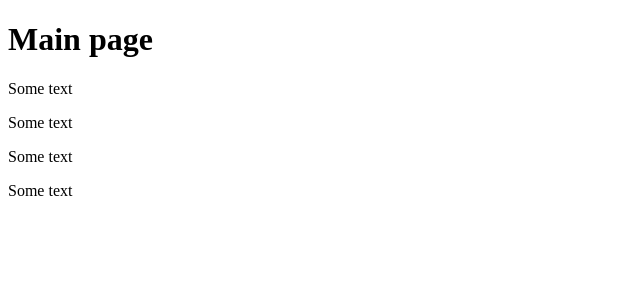
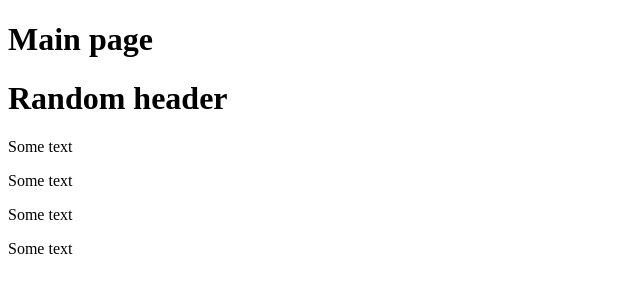
Before and after one commit to Maks-Suprunenko/RRPS01, a plain HTML site: page index.html in a window 1280 px wide. Shown: the whole page, without its empty margins (0-640 px from the left). Drawn offline with Linux system fonts and the light colour scheme.

Commit message:
added h2

```diff
--- a/index.html
+++ b/index.html
@@ -6,6 +6,7 @@
 </head>
 <body>
    <h1>Main page</h1>
+<h1>Random header</h1>
    <p>Some text</p>
 <p>Some text</p>
 <p>Some text</p>
```
